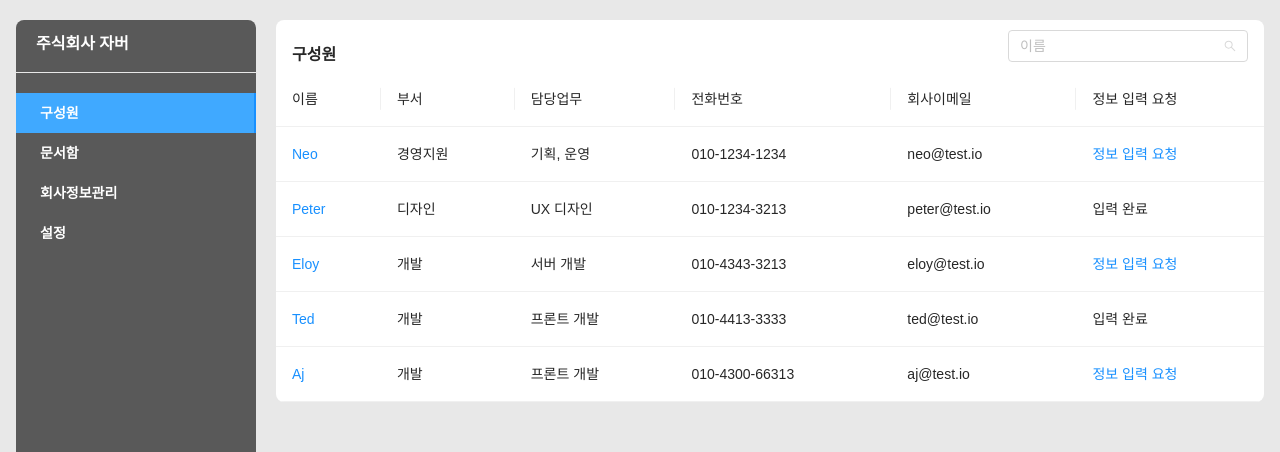
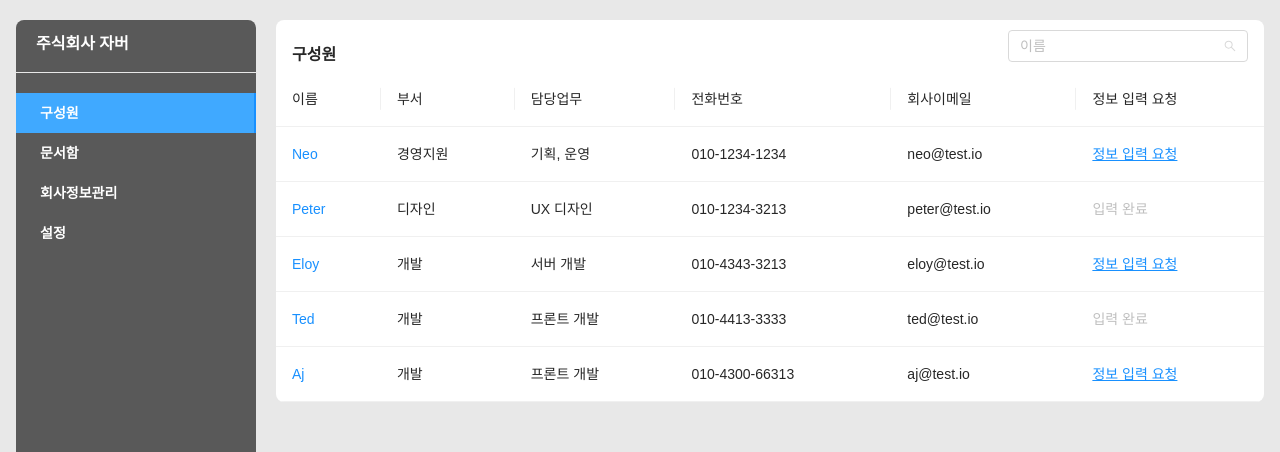
Before and after one commit to rameauv/jober_design_renewal, a React (Create React App) app: page / in a window 1280 px wide. Shown: the top 452 px of the page. Built offline with nearby package versions, Linux system fonts and the light colour scheme.

Commit message:
feat(main-panel): table

```diff
--- a/src/pages/main/panels/members/members.jsx
+++ b/src/pages/main/panels/members/members.jsx
@@ -4,6 +4,46 @@ import React from "react";
 import {Panel} from "../../../../shared-components/panel/panel";
 import styles from "./members.module.scss";
 import {SearchInput} from "../../../../shared-components/search-input/search-input";
+import {EMPLOYEE_LIST_MOCK} from "../../../../constants";
+
+const employeeTableColumns = [
+  {
+    title: "이름",
+    dataIndex: "name",
+    key: "name",
+    render: (text) => <a>{text}</a>
+  },
+  {
+    title: "부서",
+    dataIndex: "departure",
+    key: "departure"
+  },
+  {
+    title: "담당업무",
+    dataIndex: "job",
+    key: "job"
+  },
+  {
+    title: "전화번호",
+    dataIndex: "phone",
+    key: "phone"
+  },
+  {
+    title: "회사이메일",
+    dataIndex: "email",
+    key: "email"
+  },
+  {
+    title: "정보 입력 요청",
+    dataIndex: "invited",
+    key: "invited",
+    render: (invited) => (
+        invited
+            ? <a className={styles.inviteTableCellLink}>정보 입력 요청</a>
+            : <span className={styles.invitedTableCell}>입력 완료</span>
+    )
+  }
+];
 
 export function Members({isDesktopMode}) {
   if (isDesktopMode) {
@@ -15,13 +55,21 @@ export function Members({isDesktopMode}) {
               <SearchInput placeholder="이름"/>
             </div>
           </div>
-          <MyTable/>
+          <MyTable
+              isDesktopMode={true}
+              columns={employeeTableColumns}
+              dataSource={EMPLOYEE_LIST_MOCK}
+          />
         </Panel>
     );
   }
   return (
       <div className={styles.mobileTableContainer}>
-        <MyTable/>
+        <MyTable
+            isDesktopMode={false}
+            columns={employeeTableColumns}
+            dataSource={EMPLOYEE_LIST_MOCK}
+        />
       </div>
   );
 }
--- a/src/pages/main/panels/members/members.module.scss
+++ b/src/pages/main/panels/members/members.module.scss
@@ -21,3 +21,11 @@
   background-color: var(--app-color-panel-0);
   flex-grow: 1;
 }
+
+.inviteTableCellLink {
+  text-decoration-line: underline;
+}
+
+.invitedTableCell {
+  color: var(--app-color-text-secondary);
+}
--- a/src/shared-components/table/my-table.jsx
+++ b/src/shared-components/table/my-table.jsx
@@ -1,15 +1,16 @@
-import {EMPLOYEE_LIST_MOCK, EMPLOYEE_TABLE_COLUMNS} from "../../constants";
 import React from "react";
 import {Table} from "antd";
 import styles from "./my-table.module.scss";
 
-export function MyTable() {
+export function MyTable({dataSource, columns, isDesktopMode = false}) {
   return (
-      <Table
-          className={styles.table}
-          dataSource={EMPLOYEE_LIST_MOCK}
-          columns={EMPLOYEE_TABLE_COLUMNS}
-          pagination={false}
-      />
+      <div className={styles.container}>
+        <Table
+            className={isDesktopMode && 'desktop-mode'}
+            dataSource={dataSource}
+            columns={columns}
+            pagination={false}
+        />
+      </div>
   );
 }
--- a/src/shared-components/table/my-table.module.scss
+++ b/src/shared-components/table/my-table.module.scss
@@ -1,14 +1,27 @@
+@import "src/variables";
 
-.table {
-  :global {
+.container :global {
+  .desktop-mode {
+    .ant-table-thead > tr > th {
+      @include font-p2;
+    }
+
     .ant-table {
+      @include font-p2;
+    }
+  }
+
+  .ant-table {
+    background: transparent;
+    @include font-p1;
+  }
+
+  .ant-table-thead {
+    background: transparent;
+
+    & > tr > th {
       background: transparent;
-    }
-    .ant-table-thead {
-      background: transparent;
-      & > tr > th {
-        background: transparent;
-      }
+      @include font-p3;
     }
   }
 }
--- a/src/variables.scss
+++ b/src/variables.scss
@@ -1,5 +1,11 @@
 @mixin font-bold {
   font-weight: 700;
+}
+
+@mixin font-p1 {
+  font-size: 16px;
+  line-height: 24px;
+  font-weight: 400;
 }
 
 @mixin font-p2 {
@@ -7,3 +13,9 @@
   line-height: 22px;
   font-weight: 400;
 }
+
+@mixin font-p3 {
+  font-size: 12px;
+  line-height: 20px;
+  font-weight: 400;
+}
```
Also changed, not shown: src/pages/main/main.jsx (+4 -7 lines), src/pages/main/main.module.scss (added).
